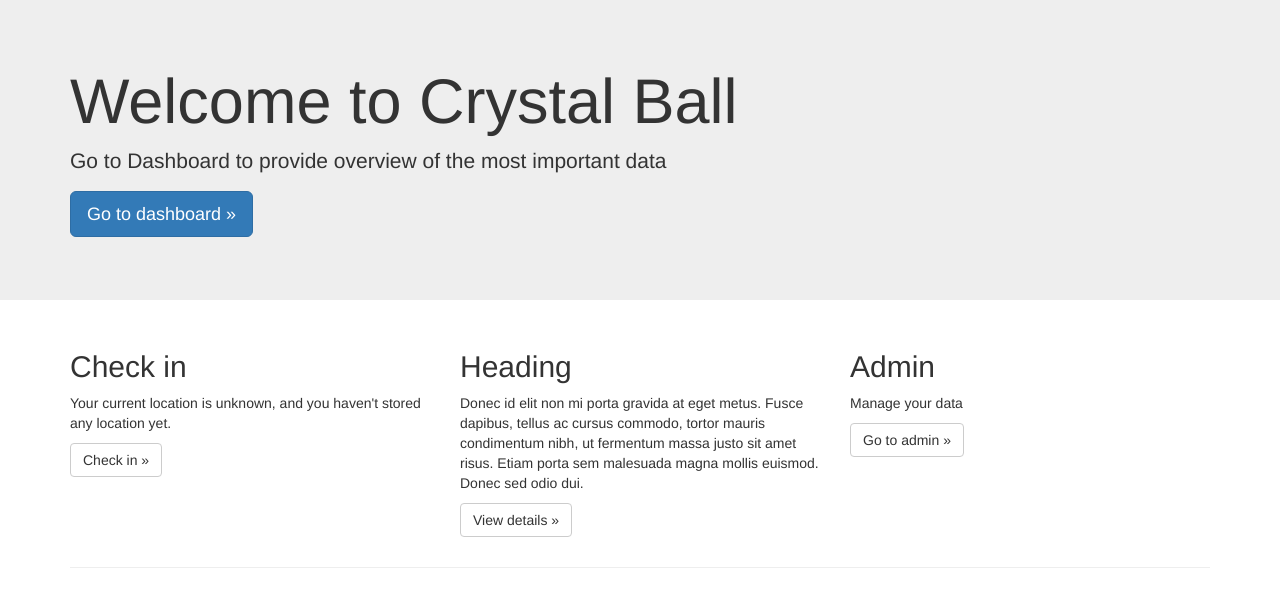
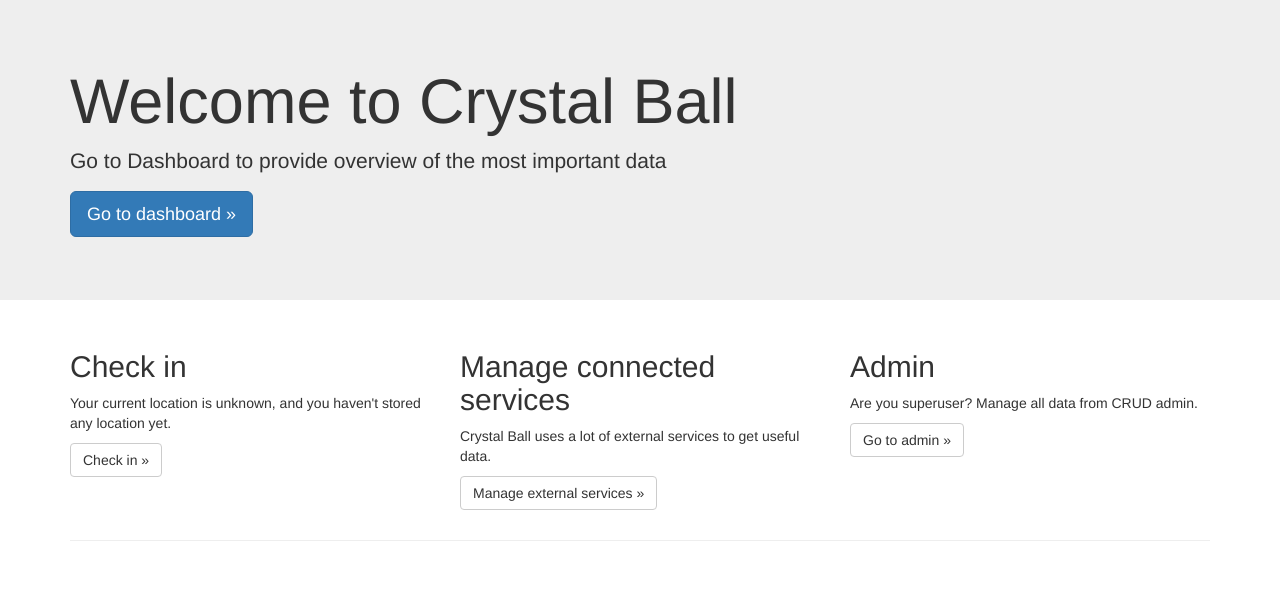
Before and after one commit to Almad/crystal-ball, a Django app: page / in a window 1280 px wide. Shown: the part 51-658 px from the top of the page. Run offline with Django 3.2, Linux system fonts and the light colour scheme; the visitor is signed in with stand-in values (Sample User, id 1); some libraries are stand-ins or nearby versions.

```diff
--- a/base/templates/base/home.html
+++ b/base/templates/base/home.html
@@ -67,13 +67,13 @@ body {
           <p><a class="btn btn-default" href="#" role="button">Check in »</a></p>
         </div>
         <div class="col-md-4">
-          <h2>Heading</h2>
-          <p>Donec id elit non mi porta gravida at eget metus. Fusce dapibus, tellus ac cursus commodo, tortor mauris condimentum nibh, ut fermentum massa justo sit amet risus. Etiam porta sem malesuada magna mollis euismod. Donec sed odio dui. </p>
-          <p><a class="btn btn-default" href="#" role="button">View details »</a></p>
+          <h2>Manage connected services</h2>
+          <p>Crystal Ball uses a lot of external services to get useful data.</p>
+          <p><a class="btn btn-default" href="#" role="button">Manage external services »</a></p>
        </div>
         <div class="col-md-4">
           <h2>Admin</h2>
-          <p>Manage your data</p>
+          <p>Are you superuser? Manage all data from CRUD admin.</p>
           <p><a class="btn btn-default" href="/admin/" role="button">Go to admin »</a></p>
         </div>
       </div>
```
Also changed, not shown: ball/models.py (+12 -0 lines).
